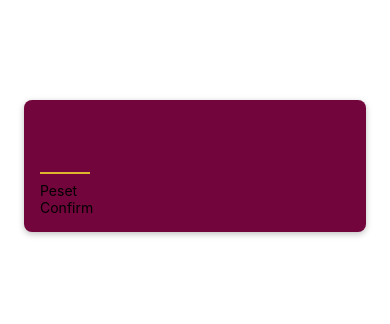
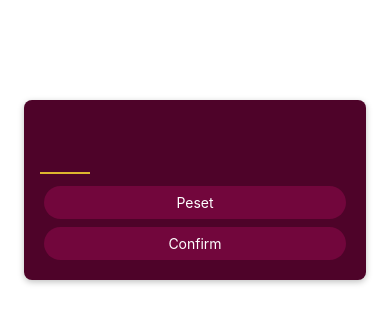
Before and after one commit to ArtVioletta/game-app, a React Native app: screen / in a window 390 px wide. Shown: the top 324 px of the page. Built offline with nearby package versions, Linux system fonts and the light colour scheme.

Commit message:
adding visual feedback to the buttons

```diff
--- a/components/PrimaryButton.js
+++ b/components/PrimaryButton.js
@@ -1,11 +1,43 @@
-import { View, Text } from 'react-native';
+import { View, Text, Pressable, StyleSheet } from 'react-native';
 
 function PrimaryButton({ children }) {
+  function pressHandler() {}
   return (
-    <View>
-      <Text>{children}</Text>
+    <View style={styles.buttonOuterContainer}>
+      <Pressable
+        style={({ pressed }) =>
+          pressed
+            ? [styles.buttonInnerContainer, styles.pressed]
+            : styles.buttonInnerContainer
+        }
+        onPress={pressHandler}
+        android_ripple={{ color: '#640233' }}
+      >
+        <Text style={styles.buttonText}>{children}</Text>
+      </Pressable>
     </View>
   );
 }
 
 export default PrimaryButton;
+
+const styles = StyleSheet.create({
+  buttonOuterContainer: {
+    borderRadius: 28,
+    margin: 4,
+    overflow: 'hidden',
+  },
+  buttonInnerContainer: {
+    backgroundColor: '#72063c',
+    paddingVertical: 8,
+    paddingHorizontal: 16,
+    elevation: 2,
+  },
+  buttonText: {
+    color: 'white',
+    textAlign: 'center',
+  },
+  pressed: {
+    opacity: 0.75,
+  },
+});
--- a/screens/StartGameScreen.js
+++ b/screens/StartGameScreen.js
@@ -24,7 +24,7 @@
     marginHorizontal: 24,
     margin: 100,
     padding: 16,
-    backgroundColor: '#72063c',
+    backgroundColor: '#4e0329',
     borderRadius: 8,
     elevation: 4,
     shadowColor: 'black',
```
